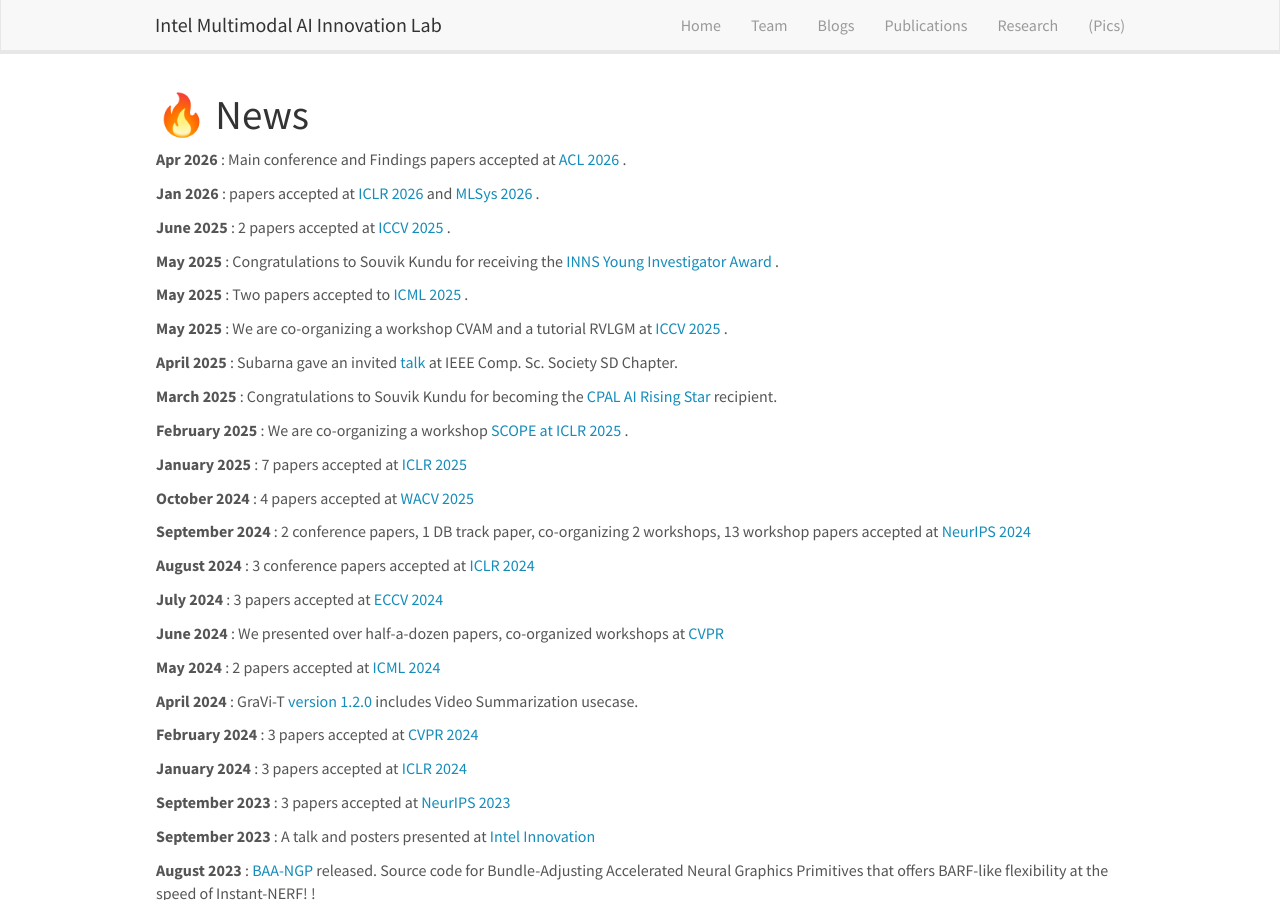
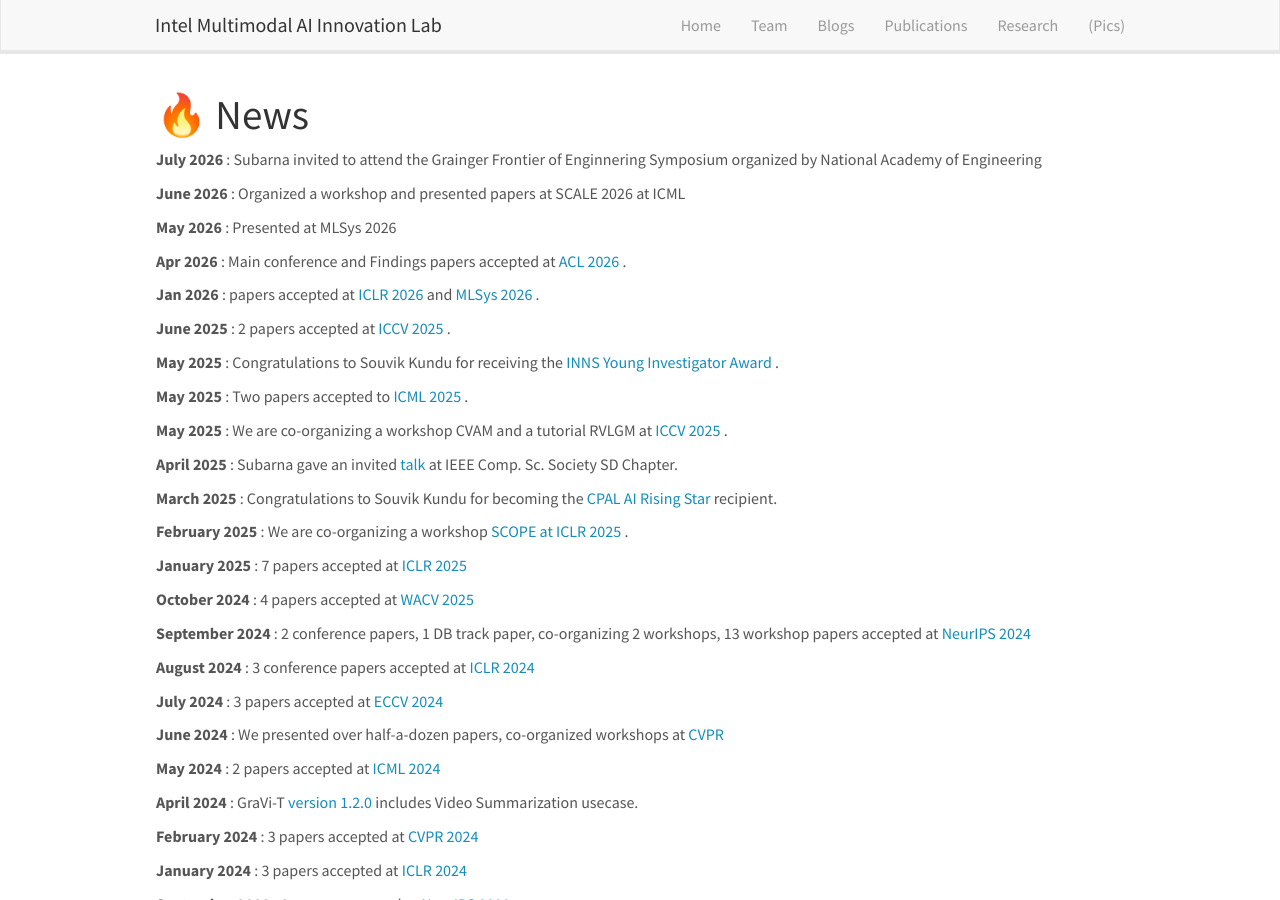
Before and after one commit to intelailabpage/intelailabpage.github.io, a Jekyll site: the page built from _pages/allnews.md, in a window 1280 px wide and 900 px high. Built offline with Jekyll 4.4.1, drawn with Linux system fonts in a browser that asks for light colours; nearby versions of some CDN libraries.

Commit message:
Update news.yml

```diff
--- a/_data/news.yml
+++ b/_data/news.yml
@@ -1,3 +1,12 @@
+- date: July 2026
+  headline: Subarna invited to attend the Grainger Frontier of Enginnering Symposium organized by National Academy of Engineering
+
+- date: June 2026
+  headline: Organized a workshop and presented papers at SCALE 2026 at ICML
+
+- date: May 2026
+  headline: Presented at MLSys 2026
+
 - date: Apr 2026
   headline: Main conference and Findings papers accepted at <a href="https://2026.aclweb.org/"> ACL 2026 </a>.
 
```
